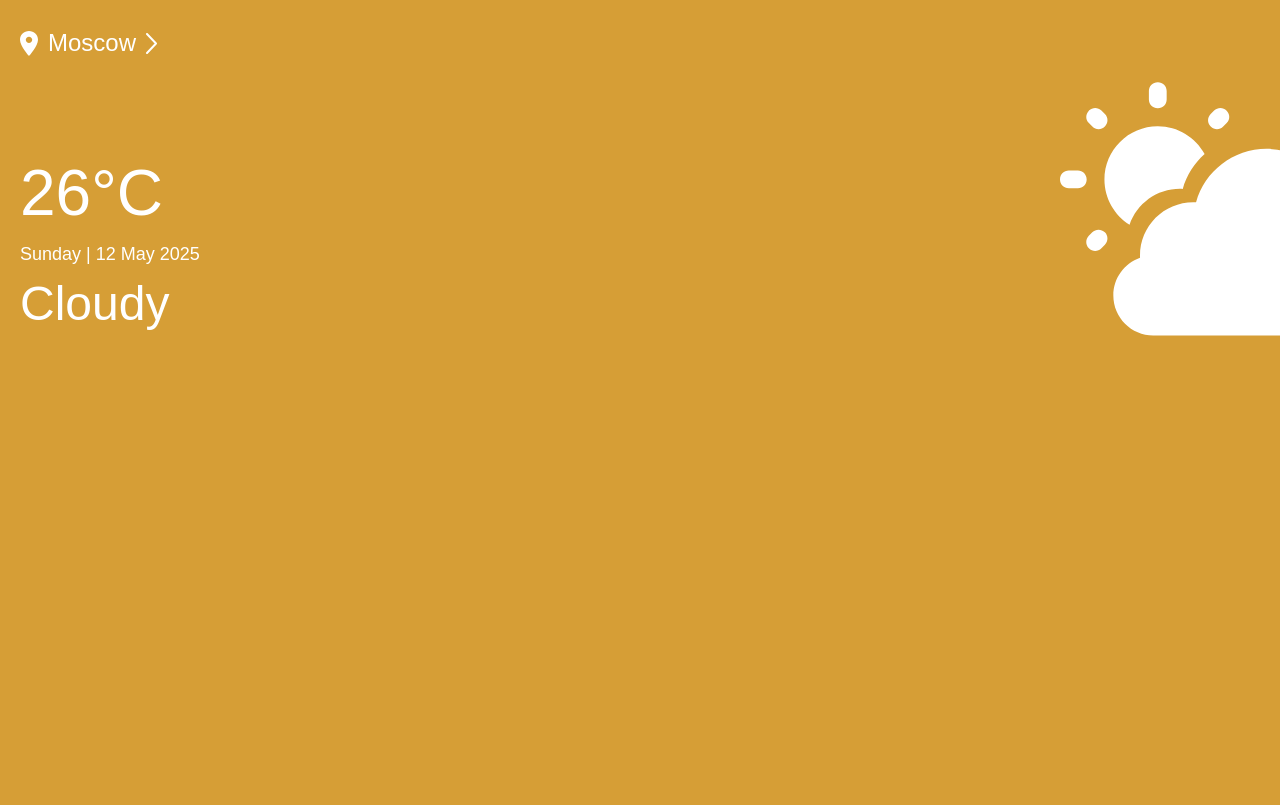
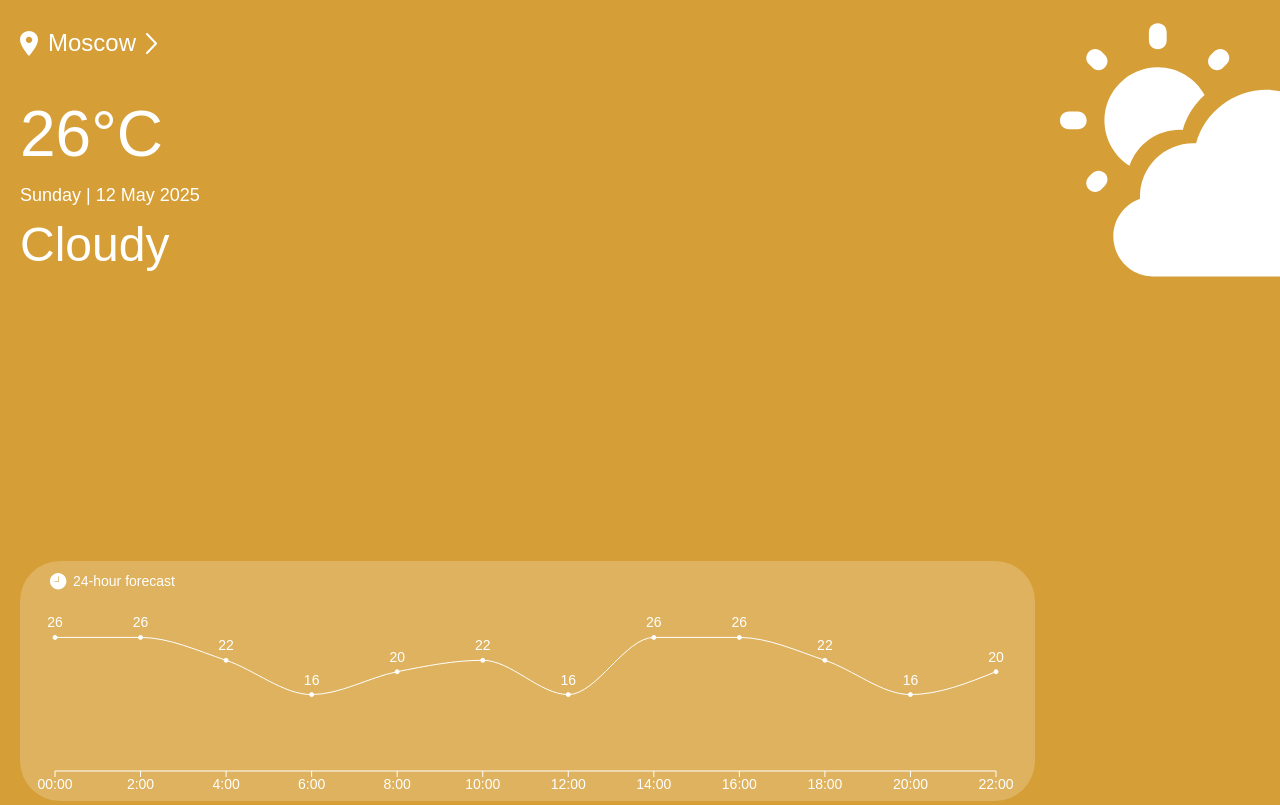
Before and after one commit to CondoR-R/react-weather, a React (Vite) app: page / in a window 1280 px wide. Shown: the top 805 px of the page. Built offline with nearby package versions, Linux system fonts and the light colour scheme.

Commit message:
добавление графика

```diff
--- a/package.json
+++ b/package.json
@@ -11,8 +11,10 @@
   },
   "dependencies": {
     "react": "^19.1.0",
+    "react-charts": "^3.0.0-beta.57",
     "react-dom": "^19.1.0",
     "react-transition-group": "^4.4.5",
+    "recharts": "^2.15.3",
     "sass": "^1.89.0"
   },
   "devDependencies": {
--- a/src/App/App.tsx
+++ b/src/App/App.tsx
@@ -1,10 +1,12 @@
 import type React from "react";
-import Header from "../parentComponents/Header/Header";
+import CurrentBox from "../parentComponents/CurrentBox/CurrentBox";
+import ForecastBox from "../parentComponents/ForecastBox/ForecastBox";
 
 const App: React.FC = () => {
   return (
     <div className="app">
-      <Header />
+      <CurrentBox />
+      <ForecastBox />
     </div>
   );
 };
--- a/src/components/City/City.module.scss
+++ b/src/components/City/City.module.scss
@@ -20,17 +20,13 @@
 
   .searchBox {
     transition: all 0.3s;
-    // display: none;
-    // opacity: 0;
-    // visibility: hidden;
-    // transform: translateX(-5rem);
 
     input {
       border: none;
       outline: none;
       border-radius: 2rem;
       padding: 0.5rem 1rem;
-      background-color: color-mix(in srgb, var(--color-white) 30%, transparent);
+      background-color: color-mix(in srgb, var(--color-white) 20%, transparent);
     }
   }
 }
--- /dev/null
+++ b/src/components/HourlyChart/HourlyChart.module.scss
@@ -0,0 +1,23 @@
+.chartBox {
+  background-color: color-mix(in srgb, var(--color-white) 20%, transparent);
+  border-radius: 4rem;
+}
+
+.title {
+  display: flex;
+  align-items: center;
+  column-gap: 0.6rem;
+  padding: 1rem 3rem;
+  margin-bottom: 0.9rem;
+
+  span {
+    font-size: 1.4rem;
+  }
+}
+
+.chartWrapper {
+  width: 100%;
+  height: 19rem;
+  padding-inline: 3rem;
+  color: var(--color-white);
+}
--- /dev/null
+++ b/src/components/HourlyChart/HourlyChart.tsx
@@ -0,0 +1,67 @@
+import type React from "react";
+
+import style from "./HourlyChart.module.scss";
+import { Line, LineChart, ResponsiveContainer, XAxis, YAxis } from "recharts";
+
+interface ForecastBoxProps {
+  className?: string;
+}
+
+const HourlyChart: React.FC<ForecastBoxProps> = ({ className }) => {
+  const forecastData = [
+    { time: "00:00", temp: 26 },
+    { time: "2:00", temp: 26 },
+    { time: "4:00", temp: 22 },
+    { time: "6:00", temp: 16 },
+    { time: "8:00", temp: 20 },
+    { time: "10:00", temp: 22 },
+    { time: "12:00", temp: 16 },
+    { time: "14:00", temp: 26 },
+    { time: "16:00", temp: 26 },
+    { time: "18:00", temp: 22 },
+    { time: "20:00", temp: 16 },
+    { time: "22:00", temp: 20 },
+  ];
+  return (
+    <div className={`${style.chartBox} ${className}`}>
+      <h2 className={style.title}>
+        <svg
+          width="17"
+          height="17"
+          viewBox="0 0 17 17"
+          fill="none"
+          xmlns="http://www.w3.org/2000/svg"
+        >
+          <path
+            d="M8.18836 0.0235596C3.66501 0.0235596 -0.00012207 3.68869 -0.00012207 8.21204C-0.00012207 12.7354 3.66501 16.4005 8.18836 16.4005C12.7117 16.4005 16.3768 12.7354 16.3768 8.21204C16.3768 3.68869 12.7117 0.0235596 8.18836 0.0235596ZM8.85761 8.88129H4.40906V8.21204H8.18836V3.17298H8.85761V8.88129Z"
+            fill="white"
+          />
+        </svg>
+        <span>24-hour forecast</span>
+      </h2>
+      <div className={style.chartWrapper}>
+        <ResponsiveContainer
+          width="108%"
+          height={"100%"}
+          style={{ transform: "translateX(-65px)" }}
+        >
+          <LineChart data={forecastData} margin={{ left: 10, right: 20 }}>
+            <XAxis dataKey="time" stroke="#fff" tick={{ fontSize: 14 }} />
+            <YAxis style={{ display: "none", visibility: "hidden" }} />
+            <Line
+              type="monotone"
+              dataKey="temp"
+              stroke="#fff"
+              strokeWidth={1}
+              dot={{ r: 2 }}
+              label={{ fill: "#fff", fontSize: 14 }}
+              style={{ transform: "translateY(15px)" }}
+            />
+          </LineChart>
+        </ResponsiveContainer>
+      </div>
+    </div>
+  );
+};
+
+export default HourlyChart;
--- a/src/parentComponents/Header/Header.tsx
+++ b/src/parentComponents/CurrentBox/CurrentBox.tsx
@@ -2,9 +2,9 @@ import type React from "react";
 
 import City from "../../components/City/City";
 import CurrentTemperature from "../../components/CurrentTemperature/CurrentTemperature";
+import WeatherIcon from "../../components/WeatherIcon/WeatherIcon";
 
-import style from "./Header.module.scss";
-import WeatherIcon from "../../components/WeatherIcon/WeatherIcon";
+import style from "./CurrentBox.module.scss";
 
 const Header: React.FC = () => {
   return (
--- /dev/null
+++ b/src/parentComponents/ForecastBox/ForecastBox.module.scss
@@ -0,0 +1,13 @@
+.box {
+  display: grid;
+
+  grid-template-columns: repeat(4, 1fr);
+  grid-template-rows: repeat(2, 24rem);
+
+  gap: 2rem;
+}
+
+.chart {
+  grid-column: 1 / 4;
+  grid-row: 2 / -1;
+}
--- /dev/null
+++ b/src/parentComponents/ForecastBox/ForecastBox.tsx
@@ -0,0 +1,14 @@
+import type React from "react";
+
+import style from "./ForecastBox.module.scss";
+import HourlyChart from "../../components/HourlyChart/HourlyChart";
+
+const ForecastBox: React.FC = () => {
+  return (
+    <div className={style.box}>
+      <HourlyChart className={style.chart} />
+    </div>
+  );
+};
+
+export default ForecastBox;
--- a/src/sass/_globals.scss
+++ b/src/sass/_globals.scss
@@ -11,5 +11,12 @@ body {
 .app {
   margin: 0 auto;
   padding: 2rem;
+
   width: 140rem;
+  height: 100vh;
+
+  display: flex;
+  flex-direction: column;
+  row-gap: 2rem;
+  justify-content: space-between;
 }
```
Also changed, not shown: src/assets/clock.svg (added), src/parentComponents/CurrentBox/CurrentBox.module.scss (renamed from src/parentComponents/Header/Header.module.scss), 1 other file (tests, documents, lock files or other folders).
